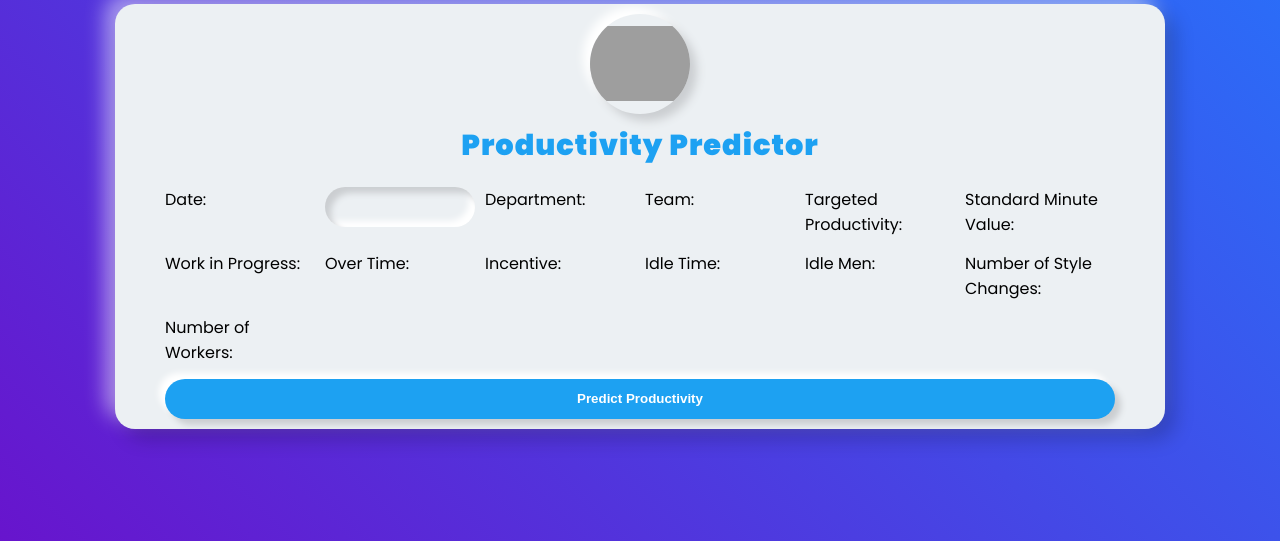
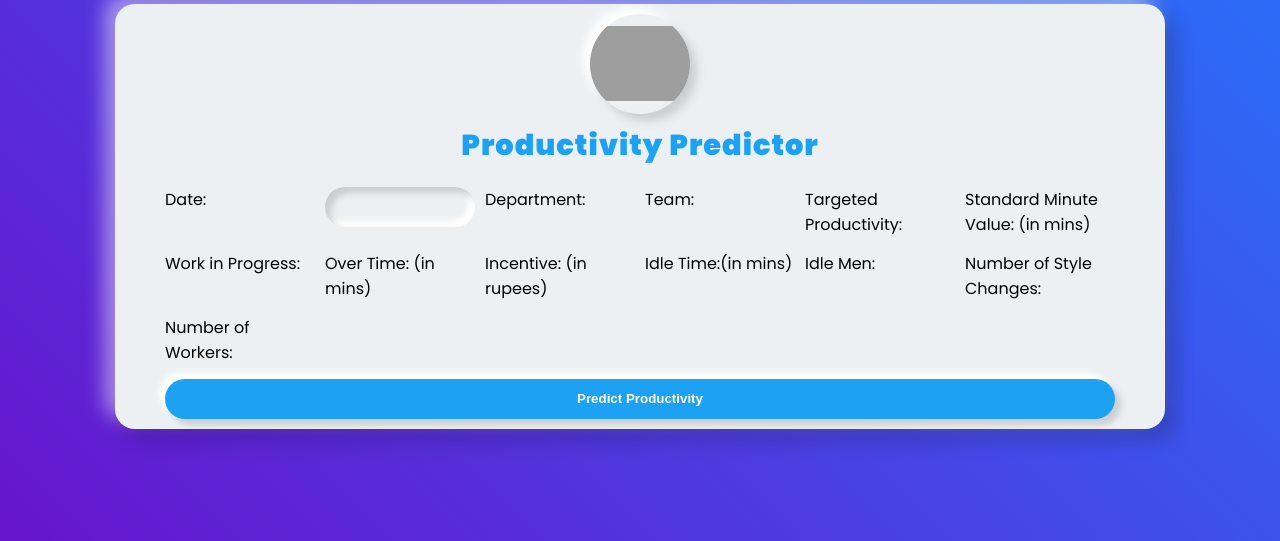
Before and after one commit to VarshaLenin12/Productivity_Predictor, a Django app: template predictor/templates/predictor/index.html in a window 1280 px wide. Shown: the part 184-725 px from the top of the page. Run offline with Django 5.2, Linux system fonts and the light colour scheme; the template is opened without the code that fills it, so the values that code supplies are empty; some libraries are stand-ins or nearby versions; grey boxes are pictures that could not be loaded.

Commit message:
Update index.html

```diff
--- a/predictor/templates/predictor/index.html
+++ b/predictor/templates/predictor/index.html
@@ -27,19 +27,19 @@
                 <label for="id_targeted_productivity">Targeted Productivity:</label>
                 {{ form.targeted_productivity }}
 
-                <label for="id_std_minute_value">Standard Minute Value:</label>
+                <label for="id_std_minute_value">Standard Minute Value: (in mins)</label>
                 {{ form.std_minute_value }}
 
                 <label for="id_work_in_progress">Work in Progress:</label>
                 {{ form.work_in_progress }}
 
-                <label for="id_over_time">Over Time:</label>
+                <label for="id_over_time">Over Time: (in mins)</label>
                 {{ form.over_time }}
 
-                <label for="id_incentive">Incentive:</label>
+                <label for="id_incentive">Incentive: (in rupees)</label>
                 {{ form.incentive }}
 
-                <label for="id_idle_time">Idle Time:</label>
+                <label for="id_idle_time">Idle Time:(in mins)</label>
                 {{ form.idle_time }}
 
                 <label for="id_idle_men">Idle Men:</label>
```
